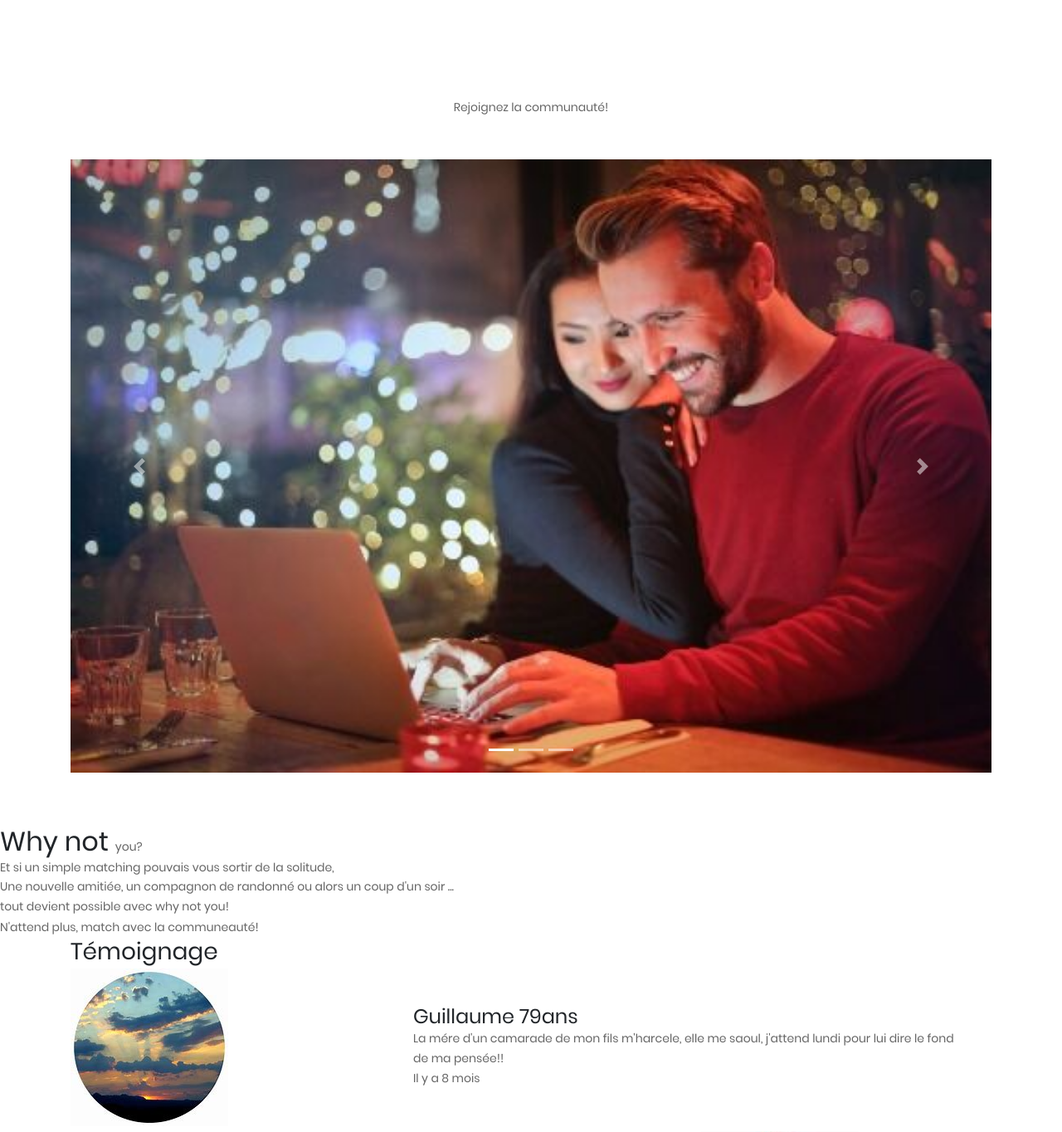
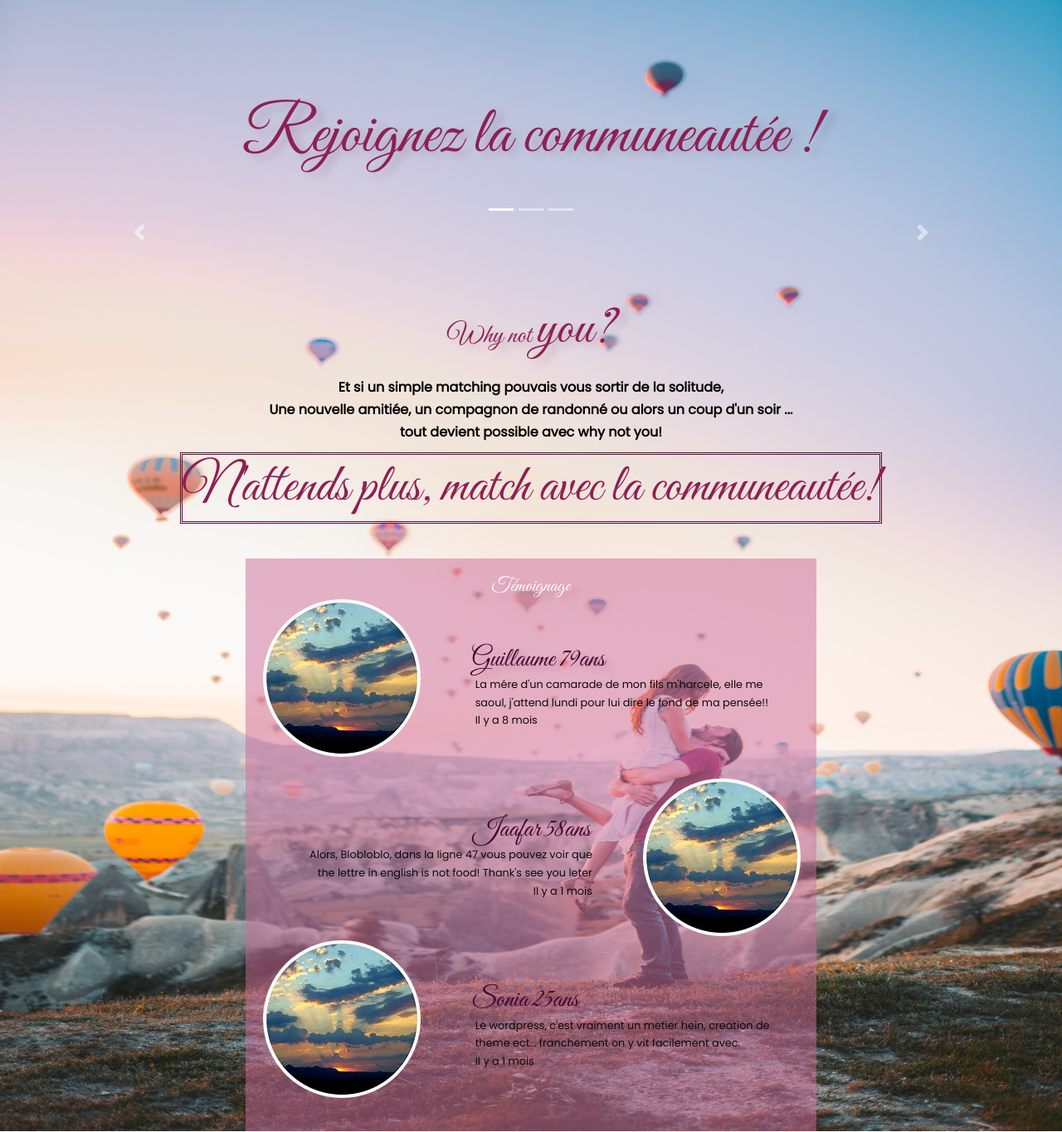
Before and after one commit to sandra-f/WhyNotYou, a PHP site: template templates/home.html.twig in a window 1280 px wide. Shown: the part 56-1420 px from the top of the page at 83% size. Run offline with PHP 8.4, Linux system fonts and the light colour scheme; the template is opened without the code that fills it: most values are stand-ins (such as "Sample title", 1, 10 or a date in 2020); some libraries are stand-ins or nearby versions.

Commit message:
modification home

```diff
--- a/templates/home.html.twig
+++ b/templates/home.html.twig
@@ -5,7 +5,8 @@
     <title>{% block title %}Why not you - Matchmaking high level{% endblock %}</title>
     {% block stylesheets %}
         {{parent()}}
-        <link rel="stylesheet" href="{{ asset('css/style.css') }}" media="all">
+        <link rel="stylesheet" href="{{ asset('css/home.css') }}" media="all">
+
         <link href="https://fonts.googleapis.com/css2?family=Great+Vibes&display=swap" rel="stylesheet">
         <link rel="stylesheet" type="text/css" href="css/main.css">
         {% endblock %}
@@ -16,22 +17,23 @@
 <main id="contenu">
     <section id="intro" class="bg py-5">
             <div class="container mb-3">
-                <h1 class="text-white text-center my-5"><a href="">Rejoignez la communauté!</a></h1>
+                <h1 class="text-white text-center my-5"><a href="">Rejoignez la communeautée !</a></h1>
                 <div id="carouselExampleIndicators" class="carousel slide" data-ride="carousel">
                     <ol class="carousel-indicators">
                         <li data-target="#carouselExampleIndicators" data-slide-to="0" class="active"></li>
                         <li data-target="#carouselExampleIndicators" data-slide-to="1"></li>
                         <li data-target="#carouselExampleIndicators" data-slide-to="2"></li>
                     </ol>
-                    <div class="carousel-inner">
-                        <div class="carousel-item active">
-                            <img src="img/couple1.jpg" class="d-block w-100"  alt="">
+                    <div class="carousel-inner active">
+                        <div class="carousel-item" >
+                            {{ asset('img/rose.png') }}
+
                         </div>
                         <div class="carousel-item">
-                            <img src="img/ban-amis.jpg" class="d-block w-100" alt="">
+                            {{ asset('uploads/img/{{rose.jpg}}') }}
                         </div>
-                        <div class="carousel-item">
-                            <img src="img/pote.jpeg" class="d-block w-100" alt="">
+                        <div class="carousel-item ">
+                            {{ asset('uploads/img/{{rose.jpg}}') }}
                         </div>
                     </div>
                     <a class="carousel-control-prev" href="#carouselExampleIndicators" role="button" data-slide="prev">
@@ -53,7 +55,7 @@
                         compagnon de randonné ou alors un coup d'un soir ...<br> tout devient possible avec why not you!
                     </p>
 
-                    <a class="rejoint" href="#">N'attend plus, match avec la communeauté!</a>
+                    <a class="rejoint" href="">N'attends plus, match avec la communeautée!</a>
                 </div>
 
 
```
